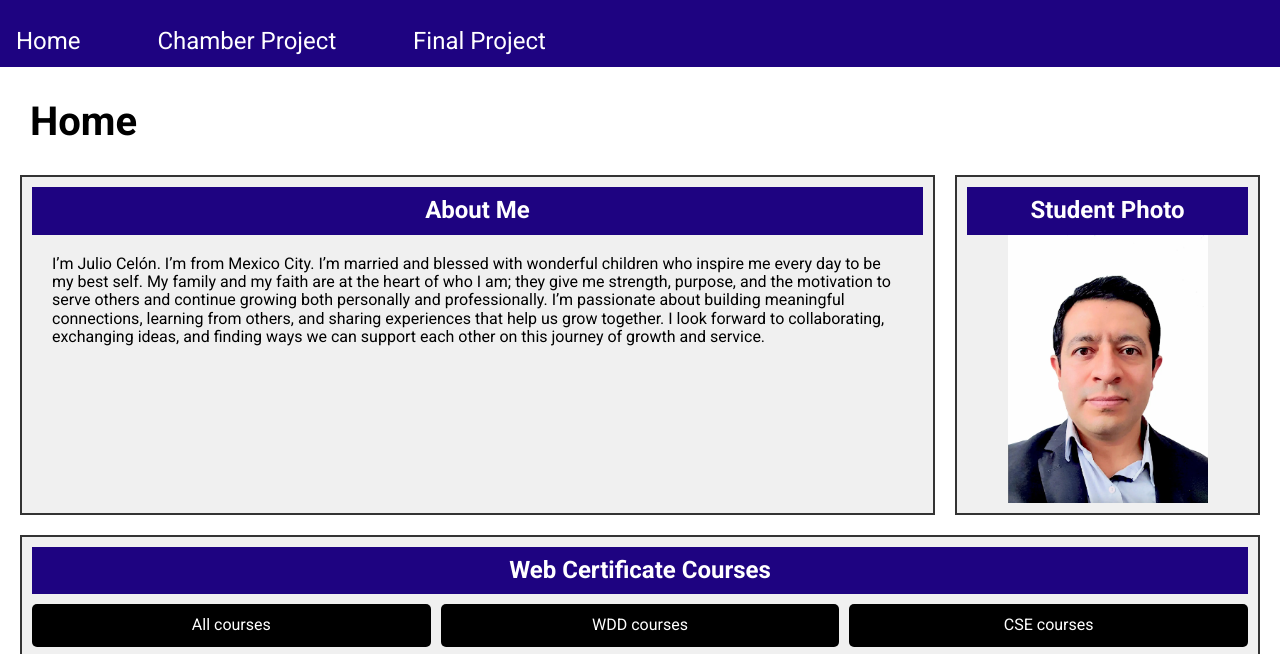
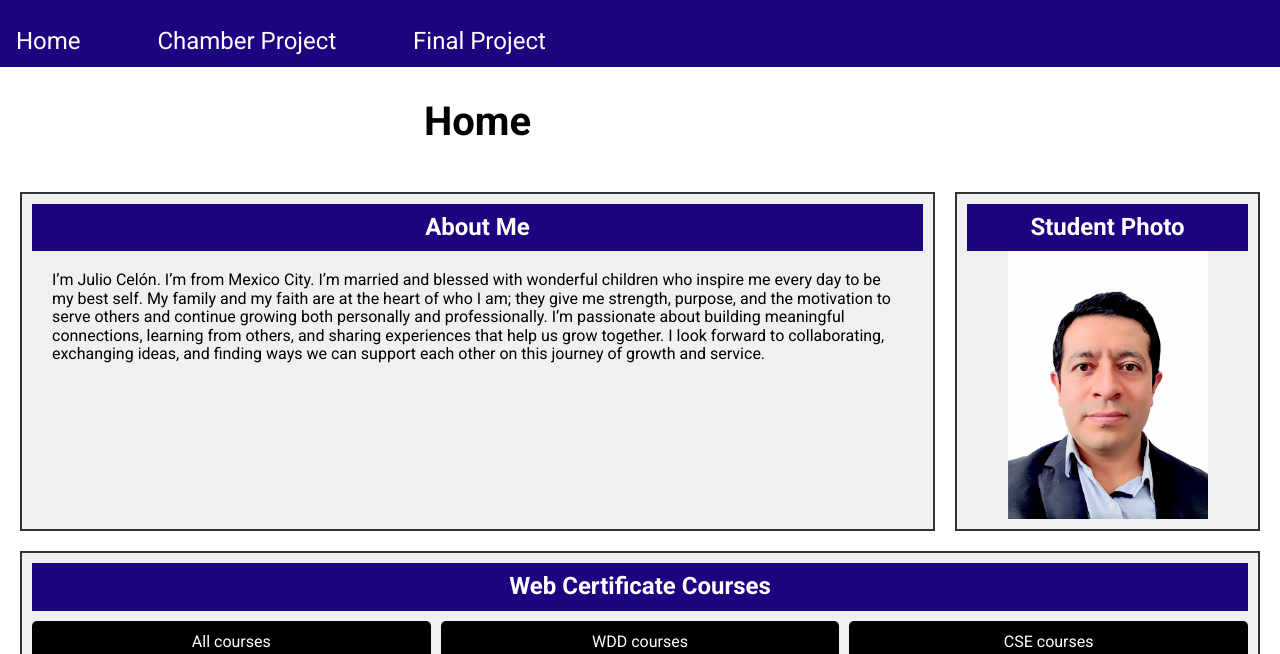
Before and after one commit to juliocelon/wdd231, a plain HTML site: page index.html in a window 1280 px wide. Shown: the part 94-748 px from the top of the page. Drawn offline with Linux system fonts and the light colour scheme.

Commit message:
changes in h1

```diff
--- a/index.html
+++ b/index.html
@@ -41,7 +41,7 @@
     </nav>
 
     <main>
-        <h1 class="main-title">Home</h1>
+        <h1>Home</h1>
 
         <section class="section-container">
             <h2>About Me</h2>
```
